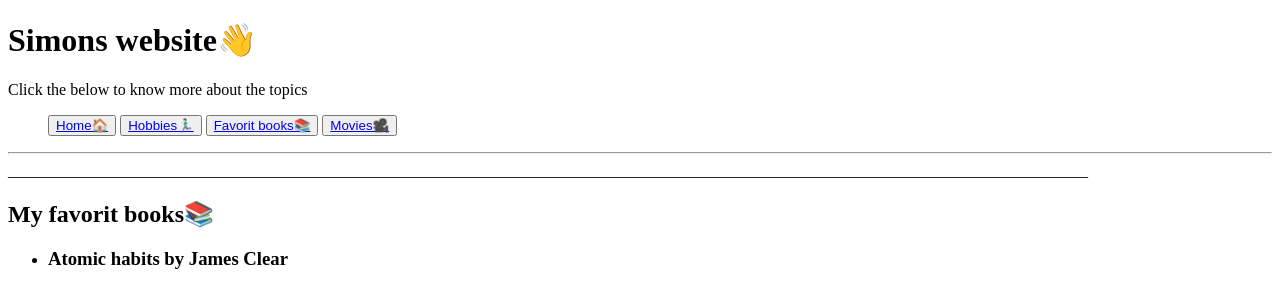
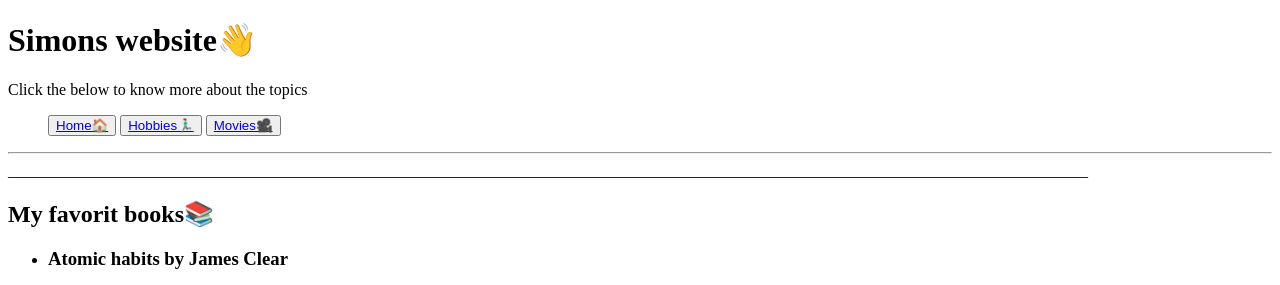
Before and after one commit to simon1re/html_intro_page, a plain HTML site: page favbook.html in a window 1280 px wide. Shown: the top 285 px of the page. Drawn offline with Linux system fonts and the light colour scheme.

Commit message:
Took away the buttons from the present site

```diff
--- a/favbook.html
+++ b/favbook.html
@@ -15,7 +15,6 @@
                 <ul>
                     <button><a href="index.html">Home🏠</a></button>
                     <button><a href="hobbies.html">Hobbies🏃🏻‍♂️</a></button>
-                    <button><a href="favbook.html">Favorit books📚</a></button>
                     <button><a href="movies.html">Movies🎥 </a></button>
                 </ul>
                 <hr>_______________________________________________________________________________________________________________________________________</hr>
```
Also changed, not shown: movies.html (+0 -1 lines).
